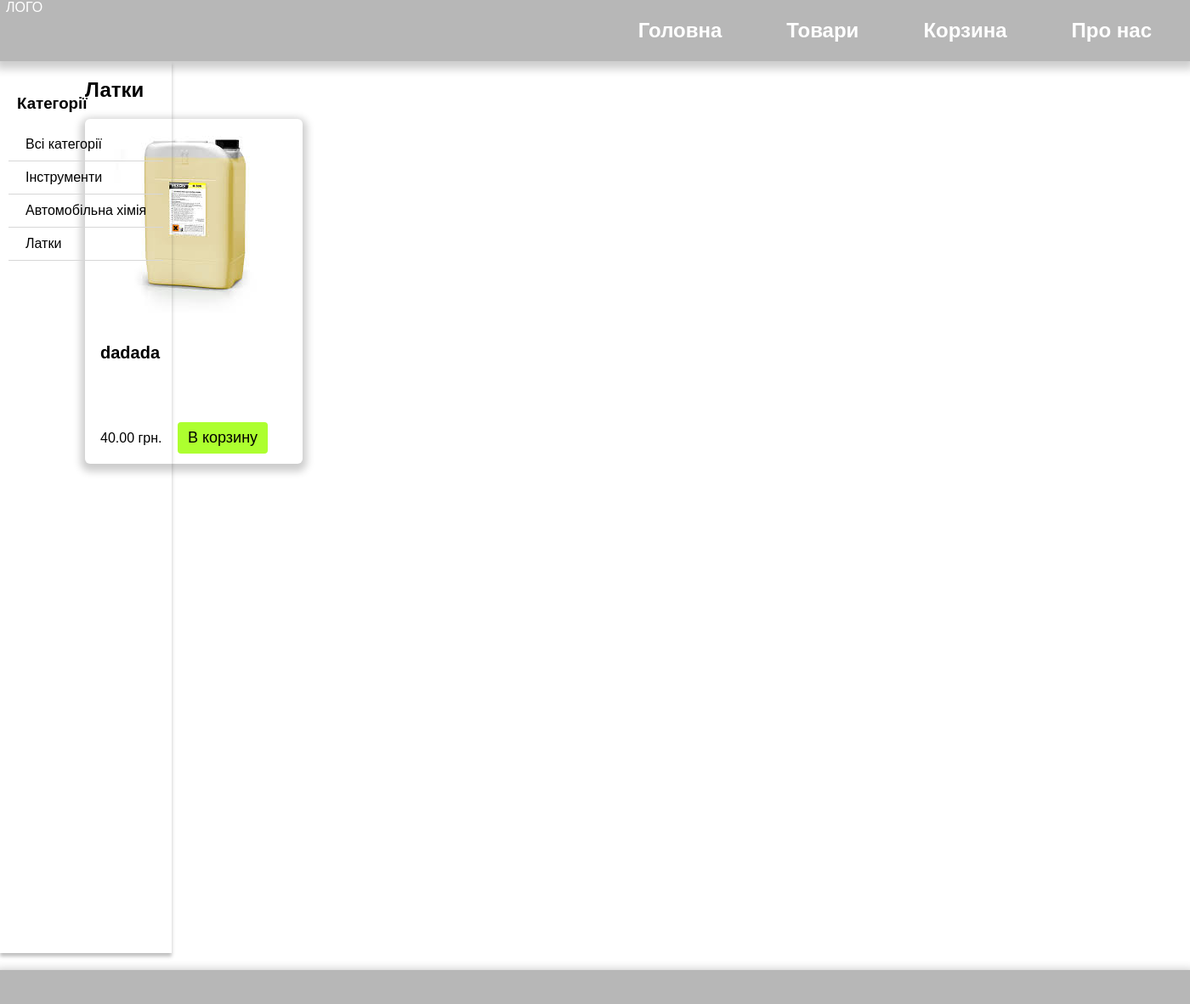
After one commit to NIckson223/internet_magazin, a Django app: a page that uses shop/templates/base.html in a window 1400 px wide. The commit adds this page. Shown: the whole page at 85% size. Run offline with Django 4.2, Linux system fonts and the light colour scheme; data comes from the database, SQL or seed files in the repository; both versions use the stored data as it was after the commit.

Commit message:
Adding Categories, add goods, change design, make correct url

```diff
--- a/internet_magazin/settings.py
+++ b/internet_magazin/settings.py
@@ -11,7 +11,7 @@ https://docs.djangoproject.com/en/4.2/ref/settings/
 """
 
 from pathlib import Path
-
+import os
 # Build paths inside the project like this: BASE_DIR / 'subdir'.
 BASE_DIR = Path(__file__).resolve().parent.parent
 
@@ -118,6 +118,8 @@ USE_TZ = True
 
 # Static files (CSS, JavaScript, Images)
 # https://docs.djangoproject.com/en/4.2/howto/static-files/
+MEDIA_URL = '/media/'
+MEDIA_ROOT = os.path.join(BASE_DIR, 'media/')
 
 STATIC_URL = 'static/'
 
--- a/internet_magazin/urls.py
+++ b/internet_magazin/urls.py
@@ -15,9 +15,14 @@ Including another URLconf
     2. Add a URL to urlpatterns:  path('blog/', include('blog.urls'))
 """
 from django.contrib import admin
+from django.conf import settings
+from django.conf.urls.static import static
 from django.urls import path,include
 
 urlpatterns = [
     path('admin/', admin.site.urls),
-    path('',include('shop.urls'))
+    path('', include('shop.urls',namespace='shop'))
 ]
+
+if settings.DEBUG:
+    urlpatterns += static(settings.MEDIA_URL, document_root=settings.MEDIA_ROOT)
--- a/shop/models.py
+++ b/shop/models.py
@@ -1,10 +1,12 @@
 from django.db import models
-
+from django.urls import reverse
 
 class Category(models.Model):
     name = models.CharField(max_length=200, db_index=True)
     slug = models.SlugField(max_length=200, db_index=True, unique=True)
 
+    def get_absolute_url(self):
+        return reverse('shop:product_list_by_category', args=[self.slug])
     class Meta:
         ordering = ('name',)
         verbose_name = 'Категория'
@@ -26,6 +28,8 @@ class Product(models.Model):
     created = models.DateTimeField(auto_now_add=True)
     updated = models.DateTimeField(auto_now=True)
 
+    def get_absolute_url(self):
+        return reverse('shop:product_detail', args=[self.id, self.slug])
     class Meta:
         ordering = ('name',)
         index_together = (('id', 'slug'),)
--- a/shop/static/css/style.css
+++ b/shop/static/css/style.css
@@ -1,12 +1,15 @@
 :root{
-    --font-color: #fff ;
+    /* Basic styles */
+    --font-color: #000 ;
+    --wrap-width: 1386px;
+
 }
 
 body {
     font-family: 'Merriweather', sans-serif;
     color: var(--font-color);
     margin: 0;
-    background-color: #ccc;
+    background-color: #fff;
 }
 
 a{
@@ -15,13 +18,16 @@ a{
 }
 
 header,footer{
+    color: #fff;
     background: #b7b7b7;
+    box-shadow: 0 4px 10px 5px rgba(0, 0, 0, 0.2);
 }
 
 .header{
+    color: #fff;
     display: flex;
     justify-content: space-between;
-    width: 1200px;
+    width: var(--wrap-width);
     margin: auto;
 }
 
@@ -33,6 +39,7 @@ header,footer{
 }
 
 .nav_item{
+    color: #fff;
     padding: 22px 38px;
 }
 
@@ -51,3 +58,87 @@ footer{
     margin-top: auto;
     height: 40px;
 }
+
+.main_wrap{
+    margin: auto;
+    width: 1200px;
+    display: flex;
+    flex-direction: row;
+}
+
+
+/* сторінка із товарами */
+.categories{
+    display: flex;
+    flex-direction: column;
+    box-shadow: 0 4px 4px 0 rgba(0, 0, 0, 0.25);
+    height: 100%;
+    padding: 20px 10px 30px 10px;
+    position: fixed;
+    left: 0;
+    height:1000px ;
+}
+.categories>h3{
+    padding-left:10px;
+}
+
+
+#selected{
+    background: #faf;
+}
+
+.category_item{
+    padding: 10px 20px;
+    border-bottom: 1px solid #d7d7d7 ;
+}
+
+.category_item:hover{
+    background-color: #ccc;
+}
+
+
+/* Product card design*/
+
+.product_wrap{
+    margin-left: 40px;
+}
+
+.product_list{
+    display: flex;
+}
+
+.product_item{
+    padding: 12px 18px;
+    width: 220px;
+    height: 382px;
+
+    box-shadow: 0 4px 10px 5px rgba(0, 0, 0, 0.2);
+    border-radius: 6px;
+    margin-right: 32px;
+    margin-bottom: 26px;
+    display: flex;
+    flex-direction: column;
+}
+
+.product_image{
+    width: 240px;
+    height: 240px;
+}
+
+.product_name{
+    padding-top: 12px;
+    font-size: 20px;
+}
+
+.product_buy{
+    margin-top: auto;
+}
+
+.btn_basket{
+    margin-left: 14px;
+    font-size: 18px;
+    padding: 8px 12px;
+    border: none;
+    background:greenyellow;
+    border-radius: 4px;
+}
--- a/shop/templates/base.html
+++ b/shop/templates/base.html
@@ -4,7 +4,7 @@
 <head>
     <meta charset="UTF-8">
     <meta name="viewport" content="width=device-width, initial-scale=1.0">
-    <title>Document</title>
+    <title>{%block title%} {%endblock%}</title>
     <link rel="stylesheet" href="{% static 'css/style.css'%}">
 </head>
 <body>
@@ -14,12 +14,16 @@
                 ЛОГО
             </div>
             <nav class="navigation">
-                <a href="">
+                <a href="{%url 'shop:home'%}">
                     <div class="nav_item">Головна</div>
                 </a>
-                <a href="">
+                <a href="{% url 'shop:product_list' %}">
                     <div class="nav_item">Товари</div>
                 </a>
+                <a href="">
+                    <div class="nav_item">Корзина</div>
+                </a>
+
                 <a href="">
                     <div class="nav_item">Про нас</div>
                 </a>
@@ -27,7 +31,10 @@
         </div>
     </header>
     <section>
-        Lorem ipsum dolor sit amet consectetur adipisicing elit. Impedit, ut. Nostrum dolore perferendis temporibus dicta eum porro possimus est, quod deserunt obcaecati officiis officia quaerat, et, dignissimos quasi laboriosam quidem?
+        <div class="main_wrap">
+            {% block content %}
+            {% endblock%}
+        </div>
     </section>
 
     <footer>
--- /dev/null
+++ b/shop/templates/shop/product/list.html
@@ -0,0 +1,43 @@
+{% extends 'base.html'%}
+
+{%block title%}
+{% if category %}{{ category.name }}{% else %}Товари{% endif %}
+{% endblock %}
+
+{% block content%}
+     <div id="sidebar" class="categories">
+        <h3>Категорії</h3>
+        <div class="category_item">
+            <a href="{% url 'shop:product_list' %}">Всі категорії</a>
+        </div>
+        {% for c in categories %}
+         <div  class="category_item {% if category.slug == c.slug %} selected {% endif %}">
+             <a href="{{ c.get_absolute_url }}">{{ c.name }}</a>
+         </div>
+         {% endfor %}
+    </div>
+    <div id="main" class="products_wrap">
+        <h1>{% if category %}{{ category.name }}{% else %}Товари{% endif %}</h1>
+        <div class="product_list">
+            {% for product in products %}
+                <div class="product_item">
+                    <div>
+                        <div class="product_image">
+                            <a href="{{ product.get_absolute_url }}">
+                                <img src="{% if product.image %}{{ product.image.url }}{% endif %}">
+                            </a>
+                        </div>
+                        <div class="product_name">
+                            <b><a href="{{ product.get_absolute_url }}">{{ product.name }}</a></b>
+                        </div>
+                    </div>
+                    <div class="product_buy">
+                        {{ product.price }} грн.
+                        <button class="btn_basket"> В корзину </button>
+                    </div>
+
+                </div>
+            {% endfor %}
+        </div>
+    </div>
+{% endblock %}
--- a/shop/urls.py
+++ b/shop/urls.py
@@ -1,7 +1,11 @@
 from django.urls import path
 from . import views
 
-urlpatterns =[
-    path('',views.home,name='home')
+app_name = 'shop'
 
+urlpatterns = [
+    path('',views.home,name='home'),
+    path('tovary', views.product_list, name='product_list'),
+    path('tovary/<slug:category_slug>/', views.product_list, name='product_list_by_category'),
+    path('tovary/<int:id>/<slug:slug>/', views.product_detail, name='product_detail'),
 ]
--- a/shop/views.py
+++ b/shop/views.py
@@ -1,5 +1,27 @@
-from django.shortcuts import render
+from django.shortcuts import render, get_object_or_404
+from .models import Category,Product
+# Create your views here.
 
-# Create your views here.
+
 def home(request):
     return render(request,'base.html')
+
+
+def product_list(request, category_slug=None):
+    category =None
+    categories = Category.objects.all()
+    products = Product.objects.all()
+    if category_slug:
+        category = get_object_or_404(Category,slug=category_slug)
+        products = products.filter(category=category)
+    return render(request,'shop/product/list.html',
+                  {'category':category,
+                   'categories':categories,
+                   'products':products})
+
+def product_detail(request,id,slug):
+    product=get_object_or_404(Product,
+                              id=id,
+                              slug=slug,
+                              available=True)
+    return render(request,'shop/product/detail.html',{'product': product})
```
Also changed, not shown: shop/templates/goods/index.html (added, +9 -0 lines), shop/templates/shop/product/detail.html (added, +9 -0 lines), shop/templates/style.css (+16 -3 lines), db.sqlite3, media/products/2024/02/01/images.jpeg (added), media/products/2024/02/01/images_3lbLSY8.jpeg (added), media/products/2024/02/01/tool.jpeg (added), media/products/2024/02/01/рецензія_Теревені_.jpg (added), shop/static/img/no_image.png (added), 1 other file.
